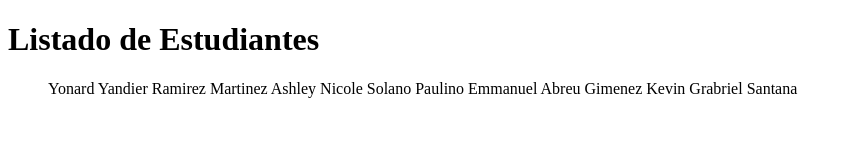
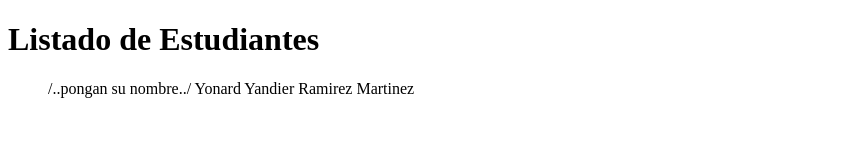
Before and after one commit to Zanderaizer/Listado-estudiante, a plain HTML site: page index.html in a window 1280 px wide. Shown: the whole page, without its empty margins (0-853 px from the left). Drawn offline with Linux system fonts and the light colour scheme.

Commit message:
Commit desde VS code

```diff
--- a/index.html
+++ b/index.html
@@ -9,10 +9,9 @@
     <h1>Listado de Estudiantes</h1>
 
     <ul id="estudiantes">
+        /..pongan su nombre../
         Yonard Yandier Ramirez Martinez
-        Ashley Nicole Solano Paulino
-        Emmanuel Abreu Gimenez
-        Kevin Grabriel Santana
+
     </ul>
 
 
```
